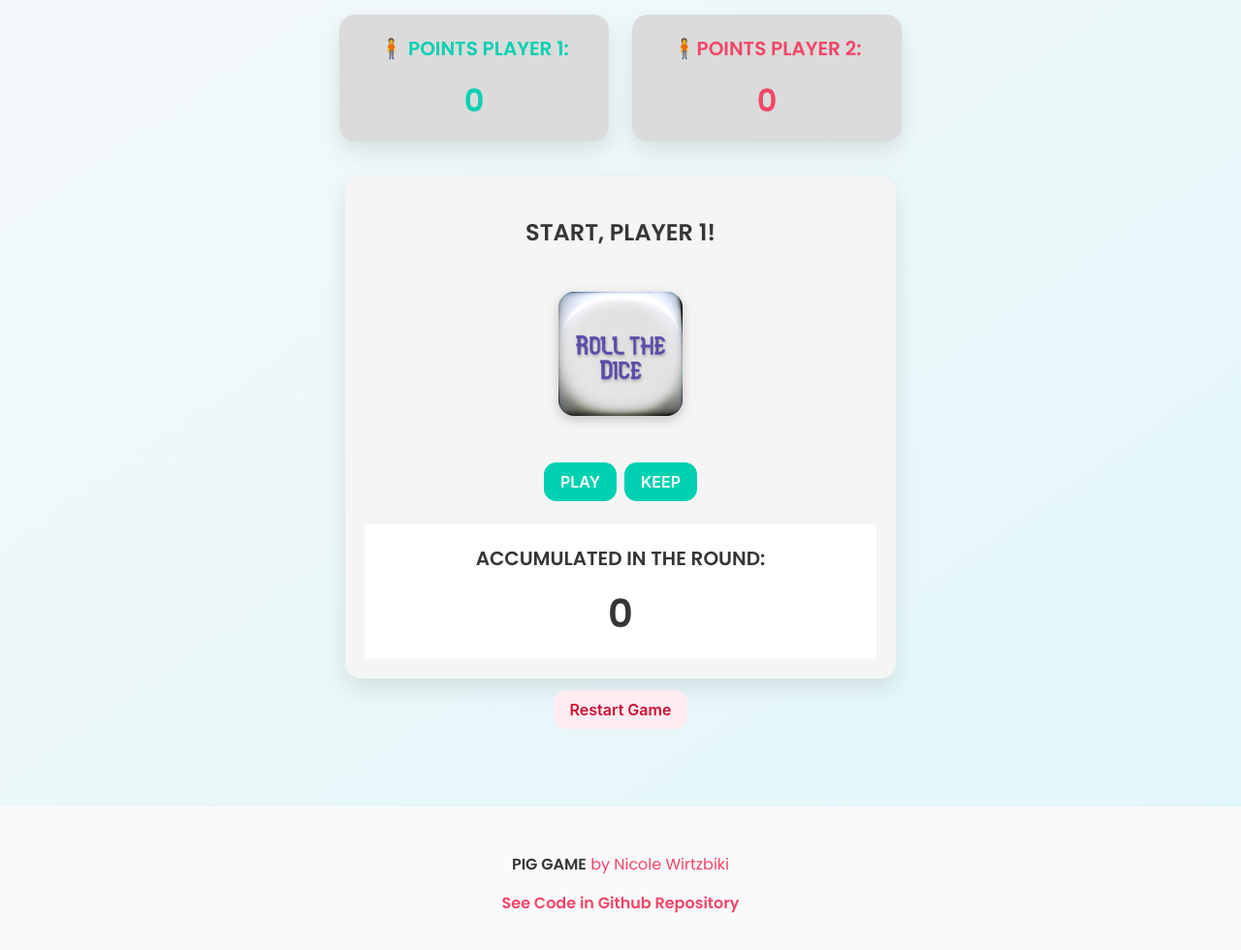
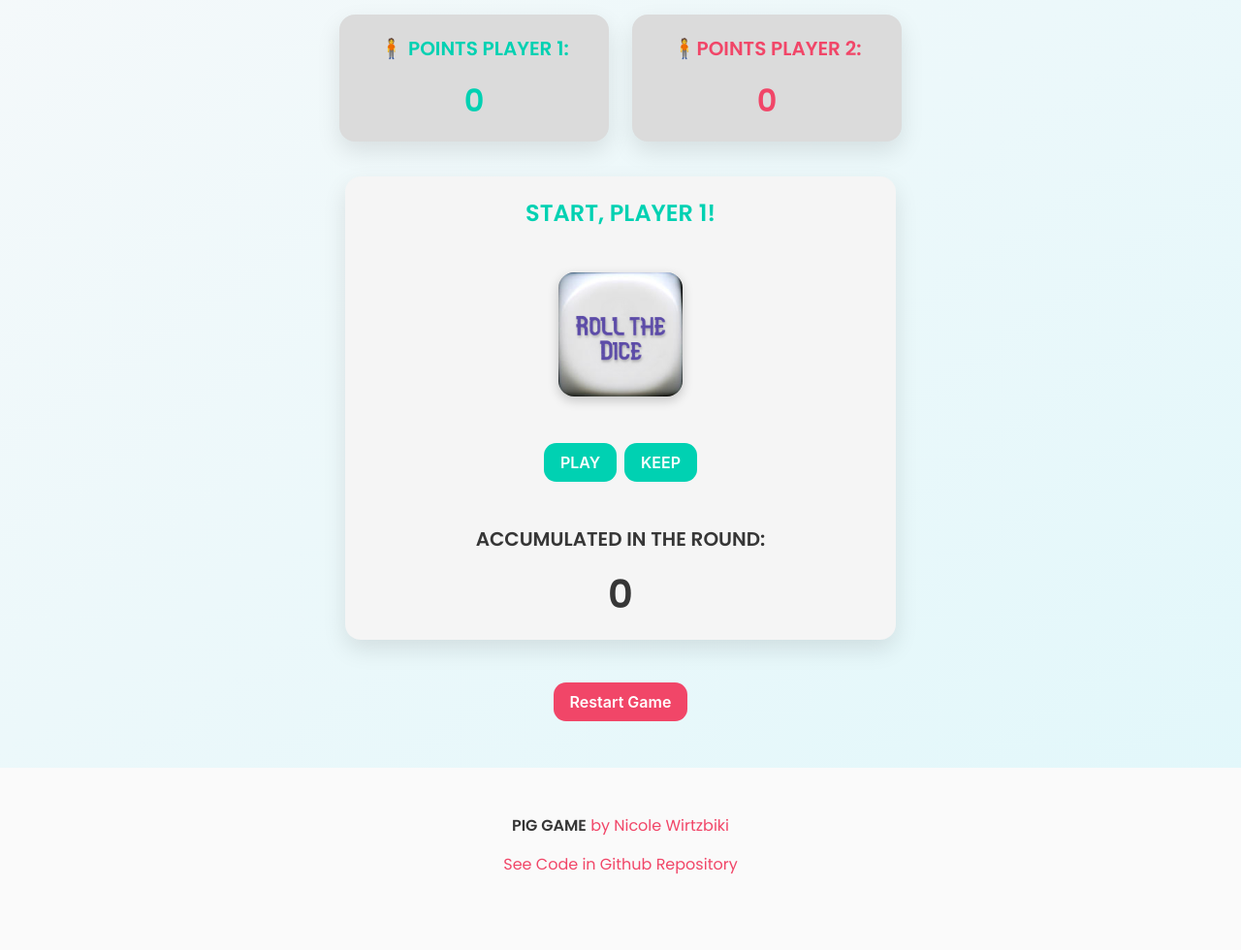
Before and after one commit to nicowirtzbiki/pig-game-js, a plain HTML site: page index.html in a window 1280 px wide. Shown: the part 358-1338 px from the top of the page at 97% size. Drawn offline with nearby package versions, Linux system fonts and the light colour scheme.

Commit message:
Color and spacing ajustments

```diff
--- a/index.html
+++ b/index.html
@@ -93,9 +93,12 @@
 
       <!-- "COMECE JOGADOR 1", Dado, Botões Jogar e Guardar -->
       <div class="column is-half is-offset-one-quarter">
-        <div class="box has-background-white-ter">
+        <div class="card has-background-white-ter">
           <div class="card-content">
-            <p class="title is-size-4 has-text-centered" id="turn-message">
+            <p
+              class="title is-size-4 has-text-centered has-text-primary"
+              id="turn-message"
+            >
               START, PLAYER 1!
             </p>
 
@@ -116,8 +119,11 @@
             <button class="button is-primary" id="hold">KEEP</button>
           </div>
 
-          <div class="card-content has-background-white">
-            <p class="title is-size-5 has-text-centered" id="points-message">
+          <div class="card-content">
+            <p
+              class="title is-size-5 is-size-7-mobile has-text-centered"
+              id="points-message"
+            >
               ACCUMULATED IN THE ROUND:
             </p>
             <p class="title is-size-2 has-text-centered" id="piling">0</p>
@@ -126,12 +132,10 @@
       </div>
 
       <!-- Buttons Reboot Restart Game -->
-      <div class="columns">
+      <div class="columns is-vcentered">
         <div class="column is-one-third is-offset-one-third">
           <div class="buttons are-normal is-horizontal-center">
-            <button class="button is-danger is-light" id="reboot">
-              Restart Game
-            </button>
+            <button class="button is-danger" id="reboot">Restart Game</button>
           </div>
         </div>
       </div>
--- a/index.js
+++ b/index.js
@@ -53,6 +53,8 @@ function turnPlayer() {
       winGame();
     } else {
       currentPlayer = 2;
+      currentPlayerLabel.classList.remove("has-text-primary");
+      currentPlayerLabel.classList.add("has-text-danger");
       currentPlayerLabel.innerText = "IT'S YOUR TURN, PLAYER 2!";
       zeroPile();
       if (computerPlayer === true) {
@@ -68,6 +70,8 @@ function turnPlayer() {
       winGame();
     } else {
       currentPlayer = 1;
+      currentPlayerLabel.classList.remove("has-text-danger");
+      currentPlayerLabel.classList.add("has-text-primary");
       currentPlayerLabel.innerText = "IT'S YOUR TURN, PLAYER 1!";
       buttonsOn();
       zeroPile();
@@ -102,6 +106,8 @@ function reboot() {
   scorePlayer1Label.innerText = String(scorePlayer1);
   scorePlayer2Label.innerText = String(scorePlayer2);
   currentPlayerLabel.innerText = "START, PLAYER 1!";
+  currentPlayerLabel.classList.remove("has-text-danger");
+  currentPlayerLabel.classList.add("has-text-primary");
   pointsMessage.innerText = "ACCUMULATED IN THE ROUND:";
   document.getElementById("dice").src = "images/roll-the-dice.png";
   zeroPile();
--- a/style.css
+++ b/style.css
@@ -37,42 +37,16 @@ button.button:hover {
   box-shadow: 0 4px 12px rgba(0, 0, 0, 0.2);
 }
 
-#dice {
-  max-width: 100%;
+#reboot {
+  margin-top: 2rem;
 }
 
 footer {
-  margin-top: 2rem;
   padding: 2rem 0;
   background-color: #f1f1f1;
   color: #333;
 }
 
-footer a {
-  color: #00bfa6;
-  font-weight: 600;
-}
-
 .is-horizontal-center {
   justify-content: center;
 }
-
-/*.ordered-mobile {
-  display: flex;
-  flex-flow: row;
-}
-
-@media screen and (max-width: 769px) {
-  .ordered-mobile {
-    flex-flow: column;
-  }
-  .ordered-mobile .fl-1 {
-    order: 1;
-  }
-  .ordered-mobile .fl-2 {
-    order: 2;
-  }
-  .ordered-mobile .fl-3 {
-    order: 3;
-  }
-}
```
